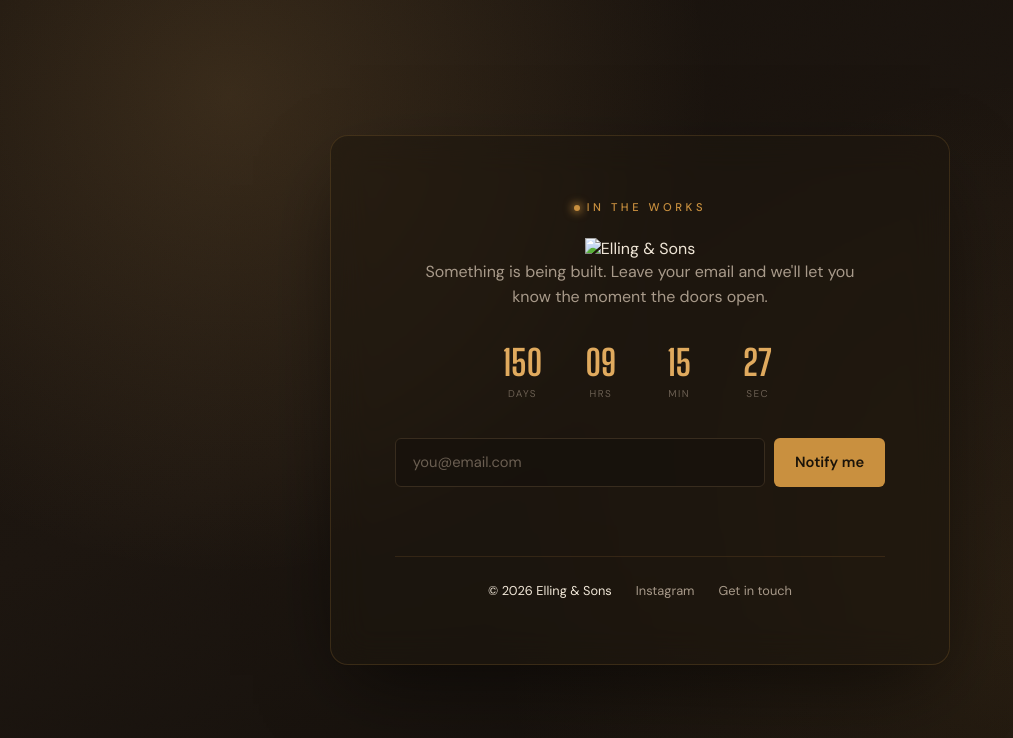
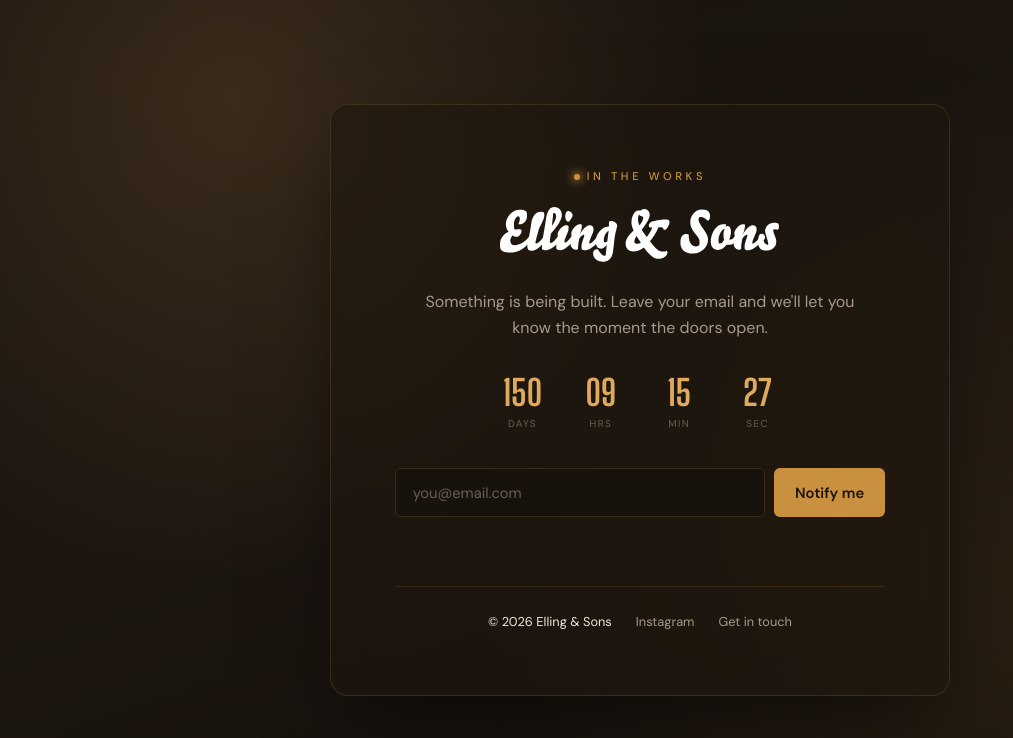
Before and after one commit to eruuuc/ellingandsons, a plain HTML site: page index.html in a window 1280 px wide. Shown: the whole page, without its empty margins (0-1013 px from the left). Drawn offline with Linux system fonts and the light colour scheme.

Commit message:
Change logo image source to assets/logo.svg
Updated image source path for logo in the hero section.

```diff
--- a/index.html
+++ b/index.html
@@ -323,7 +323,7 @@
 <section class="hero" id="top">
   <div class="card">
     <p class="eyebrow">In the works</p>
-    <img src="logo.svg" alt="Elling & Sons" style="max-width: 280px; width: 100%; height: auto;">
+    <img src="assets/logo.svg" alt="Elling & Sons" style="max-width: 280px; width: 100%; height: auto; margin-bottom: 1.3rem;">
     <p class="sub">Something is being built. Leave your email and we'll let you know the moment the doors open.</p>
 
     <div class="countdown" id="countdown" aria-label="Time until launch">
```
